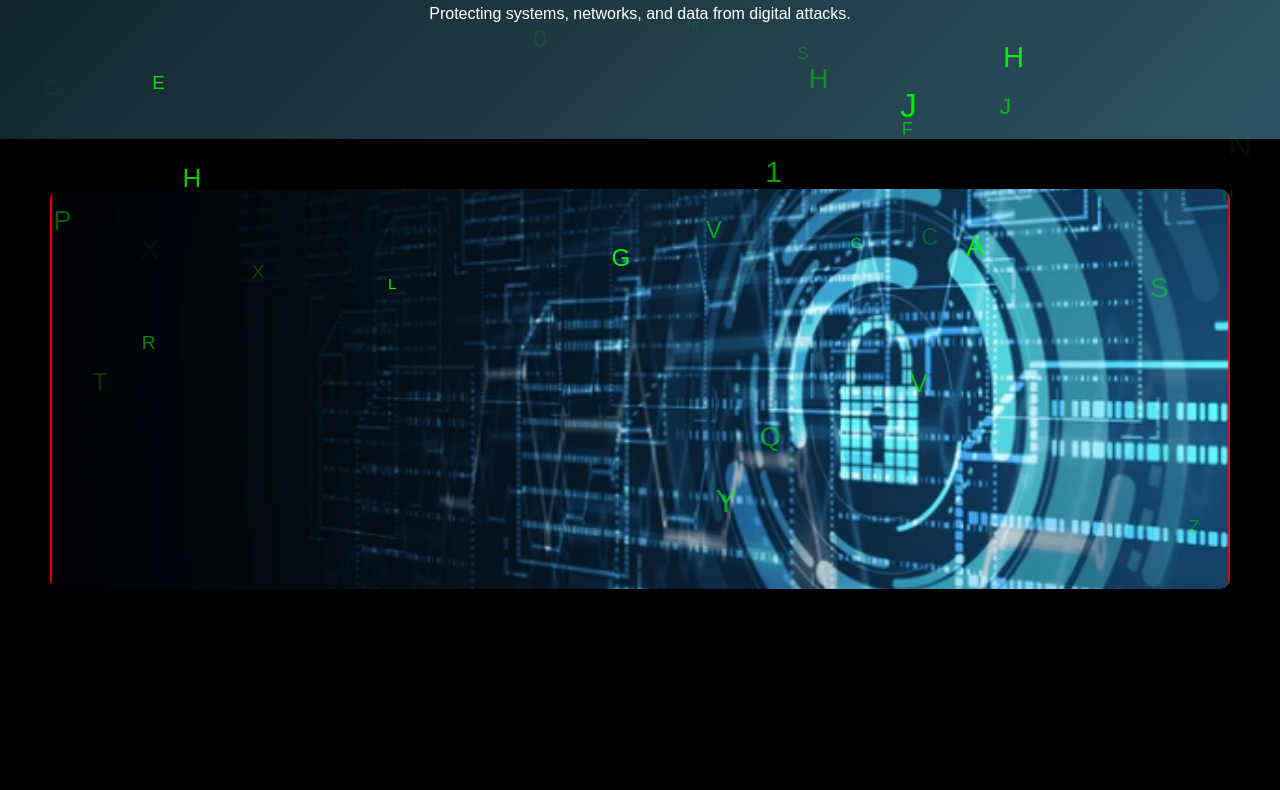
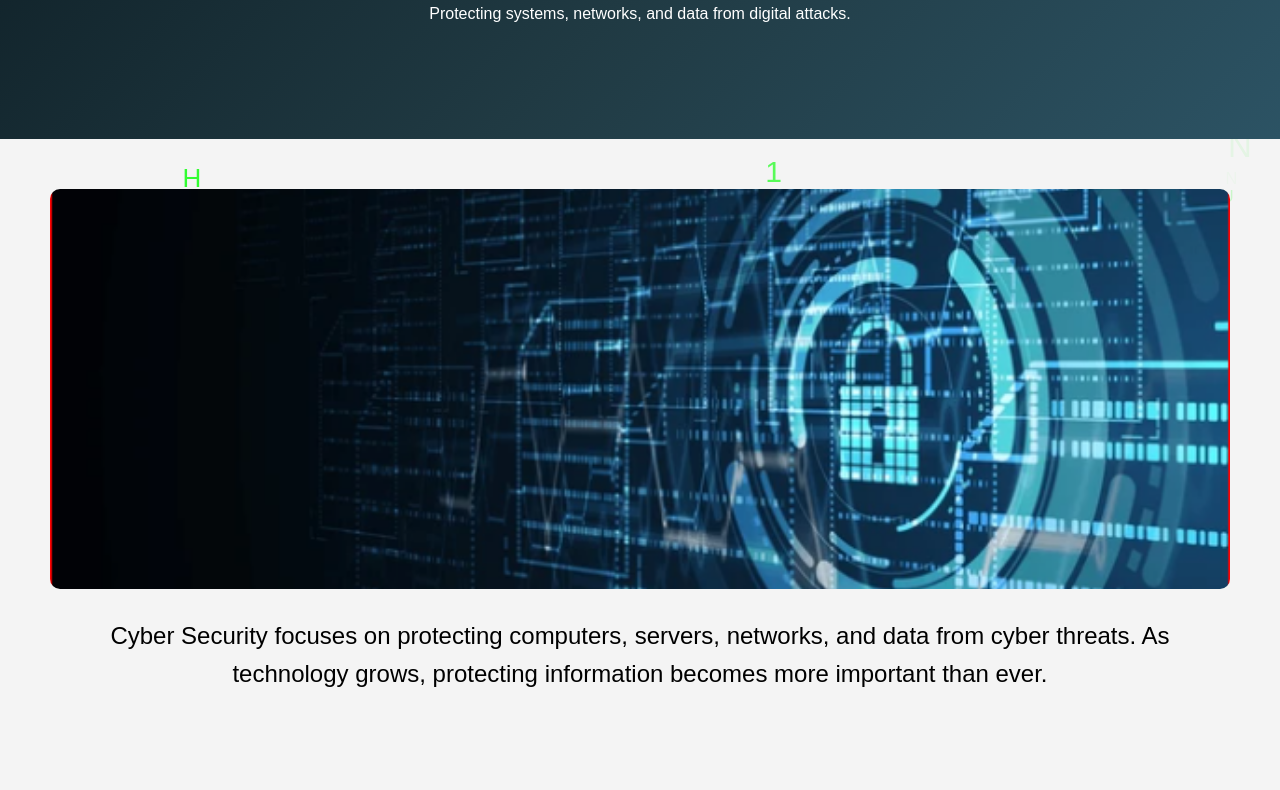
Before and after one commit to Abdelrahman5752/web-project, a plain HTML site: page security.html in a window 1280 px wide. Shown: the part 261-1051 px from the top of the page. Drawn offline with Linux system fonts and the light colour scheme.

Commit message:
Update style.css

```diff
--- a/style.css
+++ b/style.css
@@ -718,20 +718,23 @@ background:black;
 }
 /* MATRIX CYBER EFFECT */
 
-#Matrix {
-    position: fixed;
-    top: 0;
-    left: 0;
-    z-index: -1; /* لجعلها خلف المحتوى */
-    width: 100%;
-    height: 100%;
+#matrix{
+position:fixed;
+top:0;
+left:0;
+width:100%;
+height:100%;
+z-index:-1;
 }
 
-/* تأكد أن محتوى الصفحة شفاف أو بدون خلفية معتمة لتظهر المصفوفة */
-body {
-    background-color: black;
-    margin: 0;
-    overflow-x: hidden;
+/* light */
+body:not(.dark) #matrix{
+background:#f4f4f4;
+}
+
+/* dark */
+body.dark #matrix{
+background:black;
 }
 @keyframes fall{
 
```
